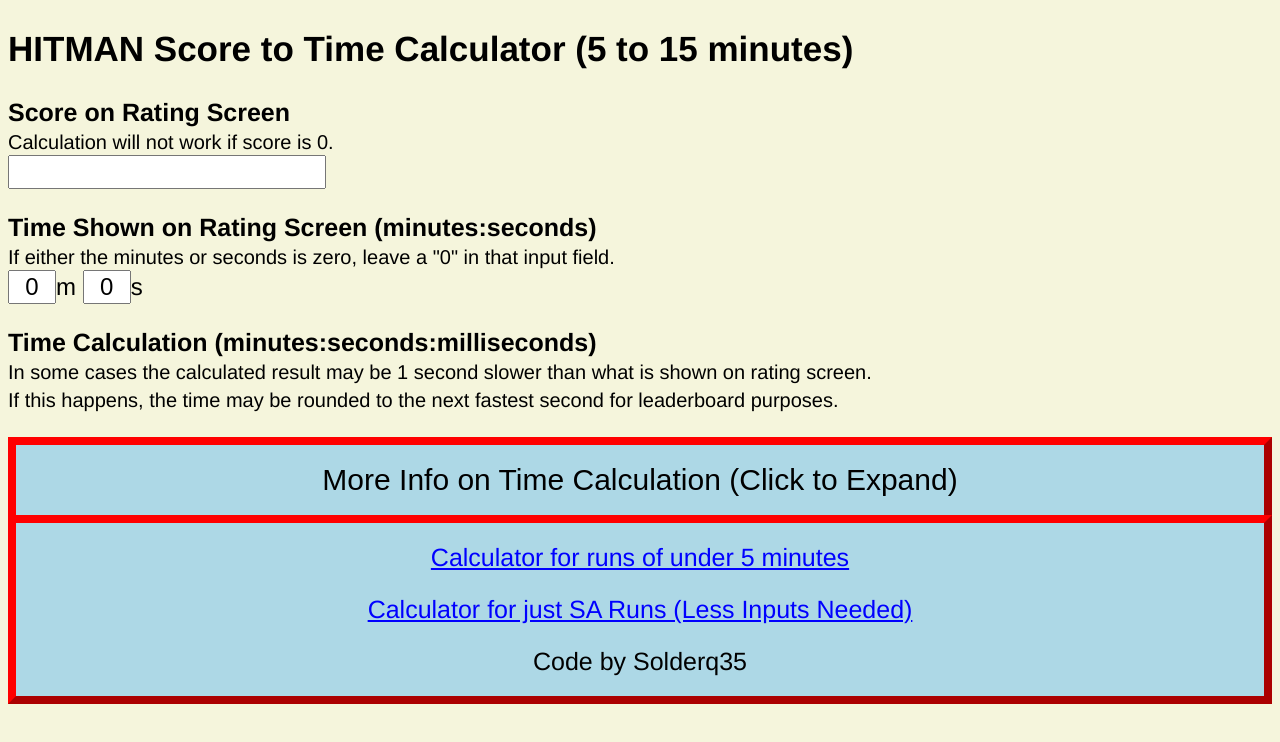
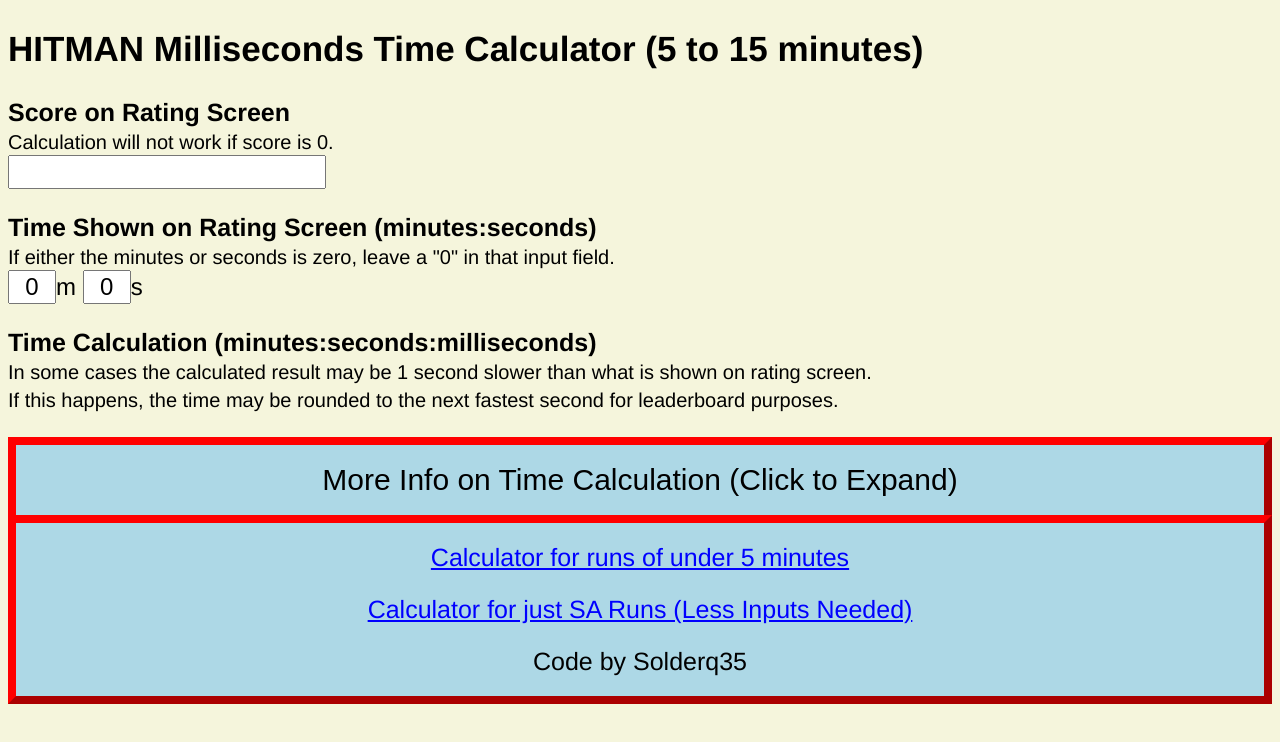
Before and after one commit to solderq35/time-calc-under-5, a plain HTML site: page over5.html in a window 1280 px wide. Drawn offline with Linux system fonts and the light colour scheme.

Commit message:
Update over5.html

```diff
--- a/over5.html
+++ b/over5.html
@@ -6,9 +6,9 @@
 		<script src="over5.js"></script>
 	</head>
 	<body>
-		<title>HITMAN Score to Time Calculator (5 to 15 minutes)</title>
+		<title>HITMAN Milliseconds Time Calculator (5 to 15 minutes)</title>
 		<div class ="test">
-			<h2 class = "h_custom">HITMAN Score to Time Calculator (5 to 15 minutes)</h2>
+			<h2 class = "h_custom">HITMAN Milliseconds Time Calculator (5 to 15 minutes)</h2>
 			<p>
 				<strong  class = "p1">Score on Rating Screen</strong>
 			<br />
```
